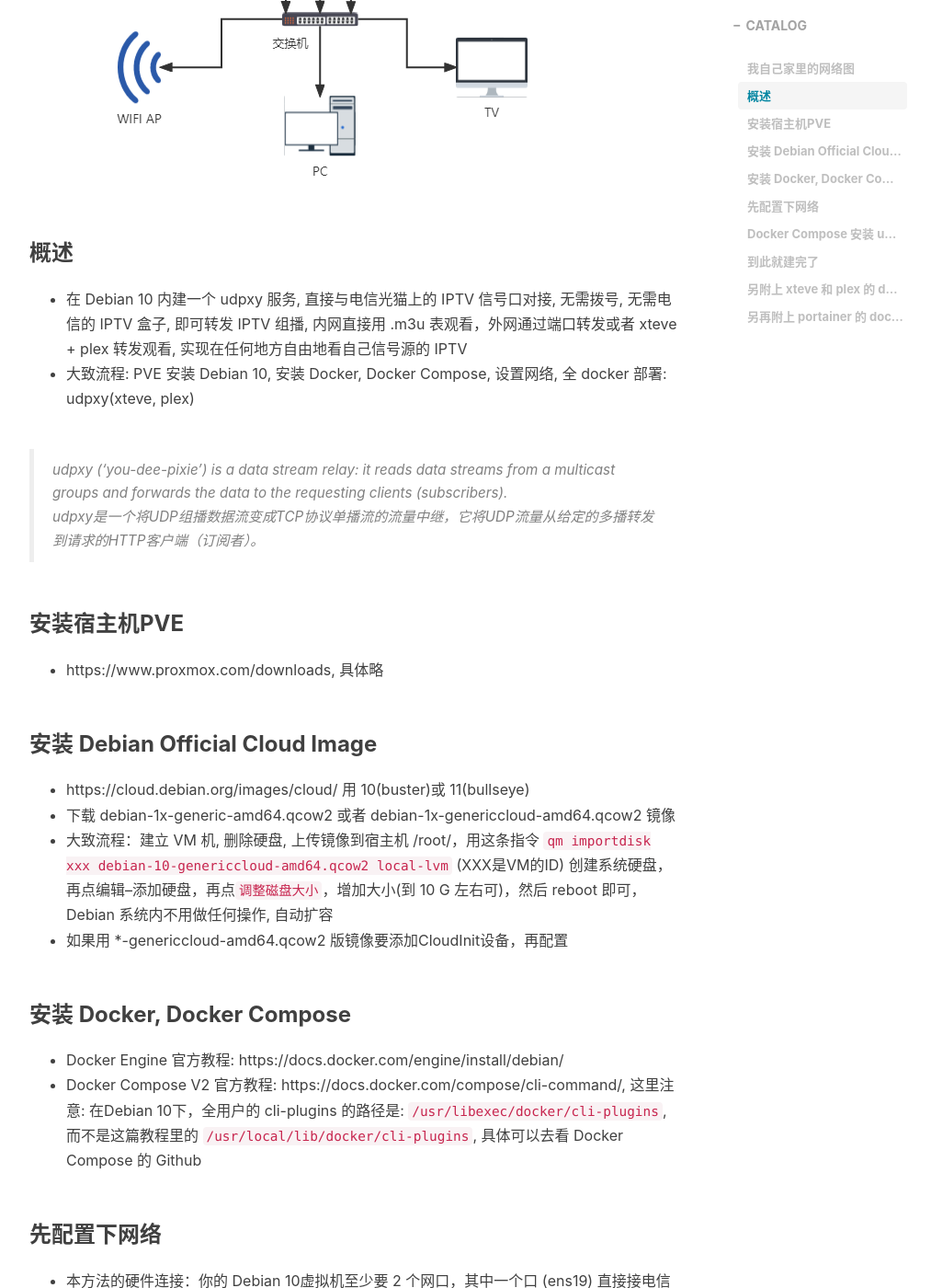
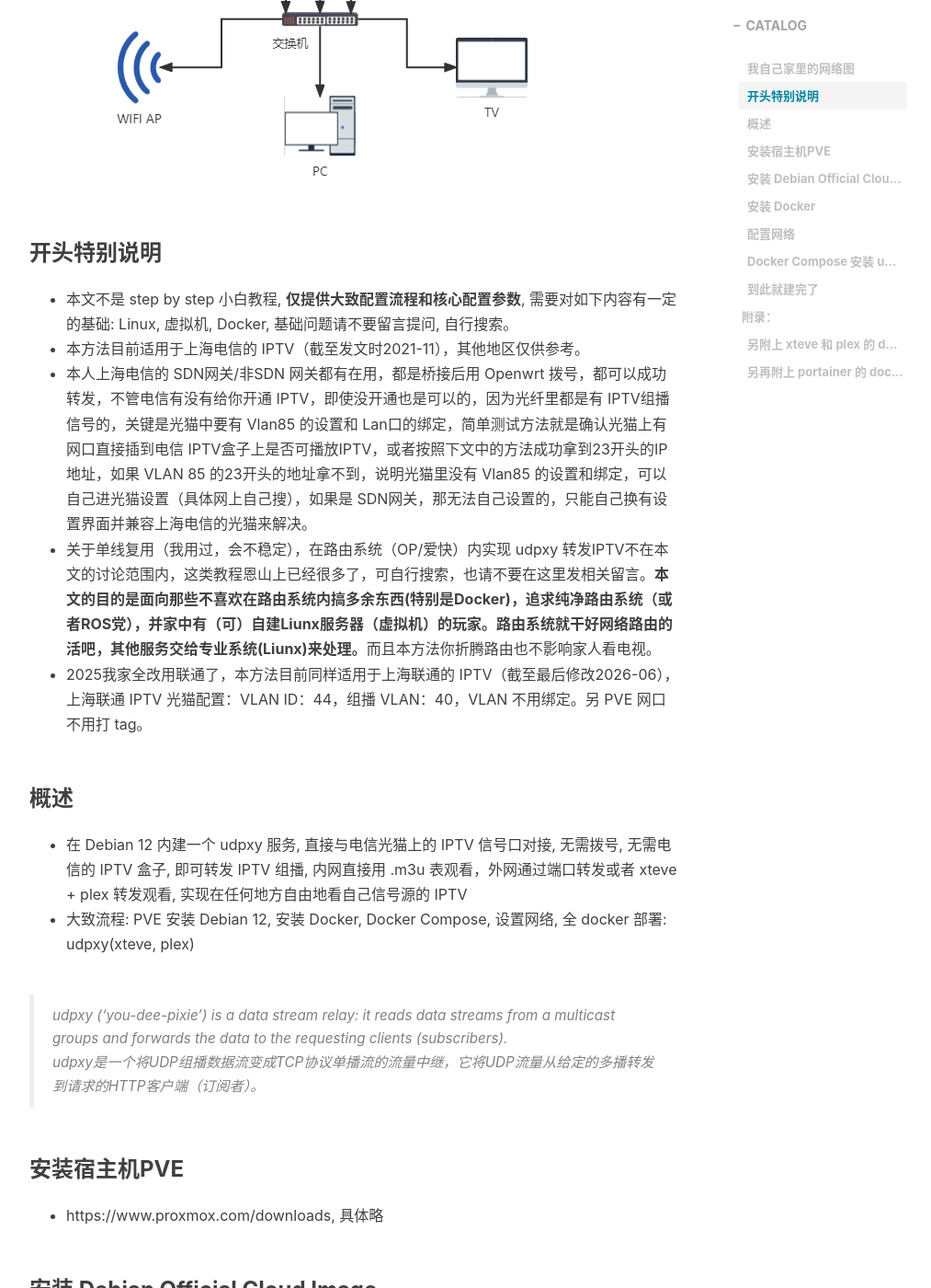
Before and after one commit to se7enmuting/Se7enMuting.github.io, a Jekyll site: the page built from _posts/2021-11-08-IPTV_udpxy_Server.md, in a window 1280 px wide and 1400 px high, scrolled down 1135 px. Shown: the whole window at 92% size, without its empty margins (233-1246 px from the left). Built offline with Jekyll 4.4.1, drawn with Linux system fonts in a browser that asks for light colours; nearby versions of some CDN libraries; comment, search, counter and statistics services are not loaded; some of the changed text lies outside the part shown.

Commit message:
更新 IPTV udpxy 教程

````diff
--- a/_posts/2021-11-08-IPTV_udpxy_Server.md
+++ b/_posts/2021-11-08-IPTV_udpxy_Server.md
@@ -15,9 +15,16 @@
 
  ![image03](/img/posts/211108/03.png)
 
+### 开头特别说明
+- 本文不是 step by step 小白教程, **仅提供大致配置流程和核心配置参数**, 需要对如下内容有一定的基础: Linux, 虚拟机, Docker, 基础问题请不要留言提问, 自行搜索。
+- 本方法目前适用于上海电信的 IPTV（截至发文时2021-11），其他地区仅供参考。
+- 本人上海电信的 SDN网关/非SDN 网关都有在用，都是桥接后用 Openwrt 拨号，都可以成功转发，不管电信有没有给你开通 IPTV，即使没开通也是可以的，因为光纤里都是有 IPTV组播信号的，关键是光猫中要有 Vlan85 的设置和 Lan口的绑定，简单测试方法就是确认光猫上有网口直接插到电信 IPTV盒子上是否可播放IPTV，或者按照下文中的方法成功拿到23开头的IP地址，如果 VLAN 85 的23开头的地址拿不到，说明光猫里没有 Vlan85 的设置和绑定，可以自己进光猫设置（具体网上自己搜），如果是 SDN网关，那无法自己设置的，只能自己换有设置界面并兼容上海电信的光猫来解决。
+- 关于单线复用（我用过，会不稳定），在路由系统（OP/爱快）内实现 udpxy 转发IPTV不在本文的讨论范围内，这类教程恩山上已经很多了，可自行搜索，也请不要在这里发相关留言。**本文的目的是面向那些不喜欢在路由系统内搞多余东西(特别是Docker)，追求纯净路由系统（或者ROS党），并家中有（可）自建Liunx服务器（虚拟机）的玩家。路由系统就干好网络路由的活吧，其他服务交给专业系统(Liunx)来处理。**而且本方法你折腾路由也不影响家人看电视。
+- 2025我家全改用联通了，本方法目前同样适用于上海联通的 IPTV（截至最后修改2026-06），上海联通 IPTV 光猫配置：VLAN ID：44，组播 VLAN：40，VLAN 不用绑定。另 PVE 网口不用打 tag。
+
 ### 概述
-- 在 Debian 10 内建一个 udpxy 服务, 直接与电信光猫上的 IPTV 信号口对接, 无需拨号, 无需电信的 IPTV 盒子, 即可转发 IPTV 组播, 内网直接用 .m3u 表观看，外网通过端口转发或者 xteve + plex 转发观看, 实现在任何地方自由地看自己信号源的 IPTV
-- 大致流程: PVE 安装 Debian 10, 安装 Docker, Docker Compose, 设置网络, 全 docker 部署: udpxy(xteve, plex)
+- 在 Debian 12 内建一个 udpxy 服务, 直接与电信光猫上的 IPTV 信号口对接, 无需拨号, 无需电信的 IPTV 盒子, 即可转发 IPTV 组播, 内网直接用 .m3u 表观看，外网通过端口转发或者 xteve + plex 转发观看, 实现在任何地方自由地看自己信号源的 IPTV
+- 大致流程: PVE 安装 Debian 12, 安装 Docker, Docker Compose, 设置网络, 全 docker 部署: udpxy(xteve, plex)
 
 > udpxy ('you-dee-pixie') is a data stream relay: it reads data streams from a multicast groups and forwards the data to the requesting clients (subscribers).
 > udpxy是一个将UDP组播数据流变成TCP协议单播流的流量中继，它将UDP流量从给定的多播转发到请求的HTTP客户端（订阅者）。
@@ -26,36 +33,39 @@
 - https://www.proxmox.com/downloads, 具体略
 
 ### 安装 Debian Official Cloud Image
-- https://cloud.debian.org/images/cloud/ 用 10(buster)或 11(bullseye)
-- 下载 debian-1x-generic-amd64.qcow2 或者 debian-1x-genericcloud-amd64.qcow2 镜像
-- 大致流程：建立 VM 机, 删除硬盘, 上传镜像到宿主机 /root/，用这条指令 `qm importdisk xxx debian-10-genericcloud-amd64.qcow2 local-lvm`  (XXX是VM的ID) 创建系统硬盘，再点编辑--添加硬盘，再点`调整磁盘大小`，增加大小(到 10 G 左右可)，然后 reboot 即可，Debian 系统内不用做任何操作, 自动扩容
+- https://cloud.debian.org/images/cloud/ 用 12(bookworm)或 13(trixie)
+- 下载 debian-12-generic-amd64.qcow2 或者 debian-12-genericcloud-amd64.qcow2 镜像，使用 Debian 13 时将文件名中的 12 替换为 13
+- 大致流程：建立 VM 机, 删除硬盘, 上传镜像到宿主机 /root/，用这条指令 `qm importdisk xxx debian-12-genericcloud-amd64.qcow2 local-lvm`  (XXX是VM的ID) 创建系统硬盘，再点编辑--添加硬盘，再点`调整磁盘大小`，增加大小(到 10 G 左右可)，然后 reboot 即可，Debian 系统内不用做任何操作, 自动扩容
 - 如果用 *-genericcloud-amd64.qcow2 版镜像要添加CloudInit设备，再配置
 
-### 安装 Docker, Docker Compose
-- Docker Engine 官方教程: https://docs.docker.com/engine/install/debian/
-- Docker Compose V2 官方教程: https://docs.docker.com/compose/cli-command/, 这里注意:  在Debian 10下，全用户的 cli-plugins 的路径是: `/usr/libexec/docker/cli-plugins`, 而不是这篇教程里的 `/usr/local/lib/docker/cli-plugins`, 具体可以去看 Docker Compose 的 Github
+### 安装 Docker
+官方一键安装脚本：
+```
+curl -fsSL https://get.docker.com -o get-docker.sh
+sudo sh get-docker.sh
+```
 
-### 先配置下网络
- - 本方法的硬件连接：你的 Debian 10虚拟机至少要 2 个网口，其中一个口 (ens19) 直接接电信光猫后面的有IPTV信号的口，用于获取 IPTV 的源信号，另一个口 (eht0) 接交换机，用于转发 udpxy 的组播。
- - 上海电信播放 IPTV 只需要进到 23 开头的电信专网即可, 无需拨号, 无任何认证, 无需电信的 IPTV 盒子, 进去的方法就是网口 tag 上 VLAN 85 即可（见下图）
+### 配置网络
+ - 本方法的硬件连接：你的 Debian 12虚拟机至少要 2 个网口，其中一个口 (ens19) 直接接电信光猫后面的有IPTV信号的口，用于获取 IPTV 的源信号，另一个口 (eht0) 接交换机，用于转发 udpxy 的组播。_（注: 我这里Debian 12 内网口的名字叫 ens19，eht0，你的可能不是这个名字，请自行对应）_
+ - 上海电信播放 IPTV 只需要进到 23 开头的电信专网即可, 无需拨号, 无任何认证, 无需电信的 IPTV 盒子, 进去的方法就是网口 tag 上 VLAN 85 即可，见下图：VLAN标签里填 85 即可。
 
  ![image01](/img/posts/211108/01.jpg)
 
- - 在 Debian 10 内输入 `ifconfig`, 查看你的 ens19 网口 (即上图的 vmbr3 虚拟网口) 是不是拿到了 23 开头的地址 (你的这个网口名可能不叫 ens19, 可能叫 eth1)
+ - 在 Debian 12 内输入 `ifconfig`, 查看你的 ens19 网口 (即上图的 vmbr3 虚拟网口) 是不是拿到了 23 开头的地址。如果拿不到23开头的地址，就说明你光猫里没有 Vlan85 的设置和 Lan口的绑定，需要自己设置，具体自行搜索。_（注: ifconfig 指令工具安装 `apt install net-tools -y`）_
 
  ![image02](/img/posts/211108/02.jpg)
 
- - **重要：网络设置，不然igmp的流量走不通**
+ - **（重要）Debian 12 网络设置，不然igmp的流量走不通**
     - 输入(注意：指令中的 ens19 请自行替换你的IPTV网口名)
 ```
-sysctl -w net.ipv4.conf.ens19.force_igmp_version=2 && \
-sysctl -w net.ipv4.conf.ens19.rp_filter=0 && \
+sysctl -w net.ipv4.conf.ens19.force_igmp_version=2
+sysctl -w net.ipv4.conf.ens19.rp_filter=0
 sysctl -w net.ipv4.conf.all.rp_filter=0
 ```
 
     - 再输入, 保存生效
 ```
-/sbin/sysctl -p  && \
+/sbin/sysctl -p
 /sbin/sysctl -w net.ipv4.route.flush=1
 ```
 
@@ -80,12 +90,20 @@
     restart: always
     command: -T -a eth0 -p 4022 -m ens19
 ```
-安装指令: `docker compose up -d`
-注意 `eth0` 是接交换机的口，是 `ens19` 接电信光猫IPTV的口, 根据自己实际情况修改
-udpxyd 的 web 访问地址(`/status/` 要打全): http://192.168.1.172:4022/status/
+docker compose 安装指令: `docker compose up -d`
+
+注意 `eth0` 是接交换机的口，是 `ens19` 接电信光猫IPTV的口, 请根据自己实际情况修改
+
+udpxyd 的 web 访问地址(`/status/` 要打全，`172`是你 Debian 12 `eth0` 口的 IP 地址): `http://192.168.1.172:4022/status/`
 
 ### 到此就建完了
-- [截至 2021/11 有效的上海电信 IPTV 内网地址点这里](https://github.com/Se7enMuting/download/tree/master/SH-IPTV)
+访问地址格式：`http://192.168.1.172:4022/udp/239.45.3.146:5140`，直接复制进PotPlayer就能看。
+
+有热心网友反馈要注意打开debian防火墙的相应端口。嫌麻烦的可以直接删除iptables: `apt-get purge iptables` 。
+
+- [截至 2026 有效的上海联通 IPTV 内网地址点这里(电信是之前旧的，仅供参考)](https://github.com/Se7enMuting/download/tree/master/SH-IPTV)
+
+## 附录：
 
 ### 另附上 xteve 和 plex 的 docker-compose.yml
 xteve (国内大佬自建的XMLTV服务器: http://epg.51zmt.top:8000/e.xml)
@@ -127,6 +145,8 @@
       - ./data:/data
       - ./transcode:/transcode
 ```
+如何通过xteve + plex转发IPTV，实现多终端+外网观看，请自行搜索，网上教程很多
+
 ### 另再附上 portainer 的 docker-compose.yml
 ```
 version: "3"
````
Also changed, not shown: other parts of _posts/2021-11-08-IPTV_udpxy_Server.md (+1 -2 lines).
